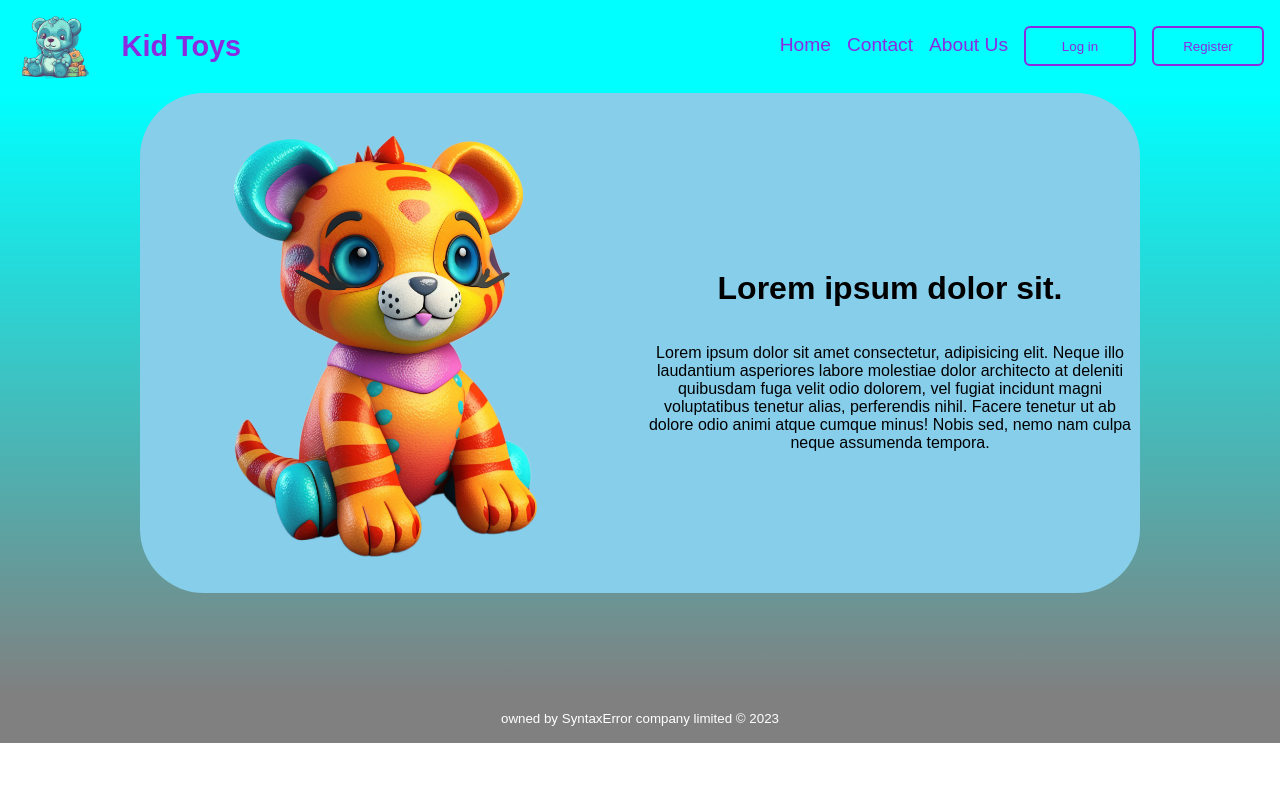
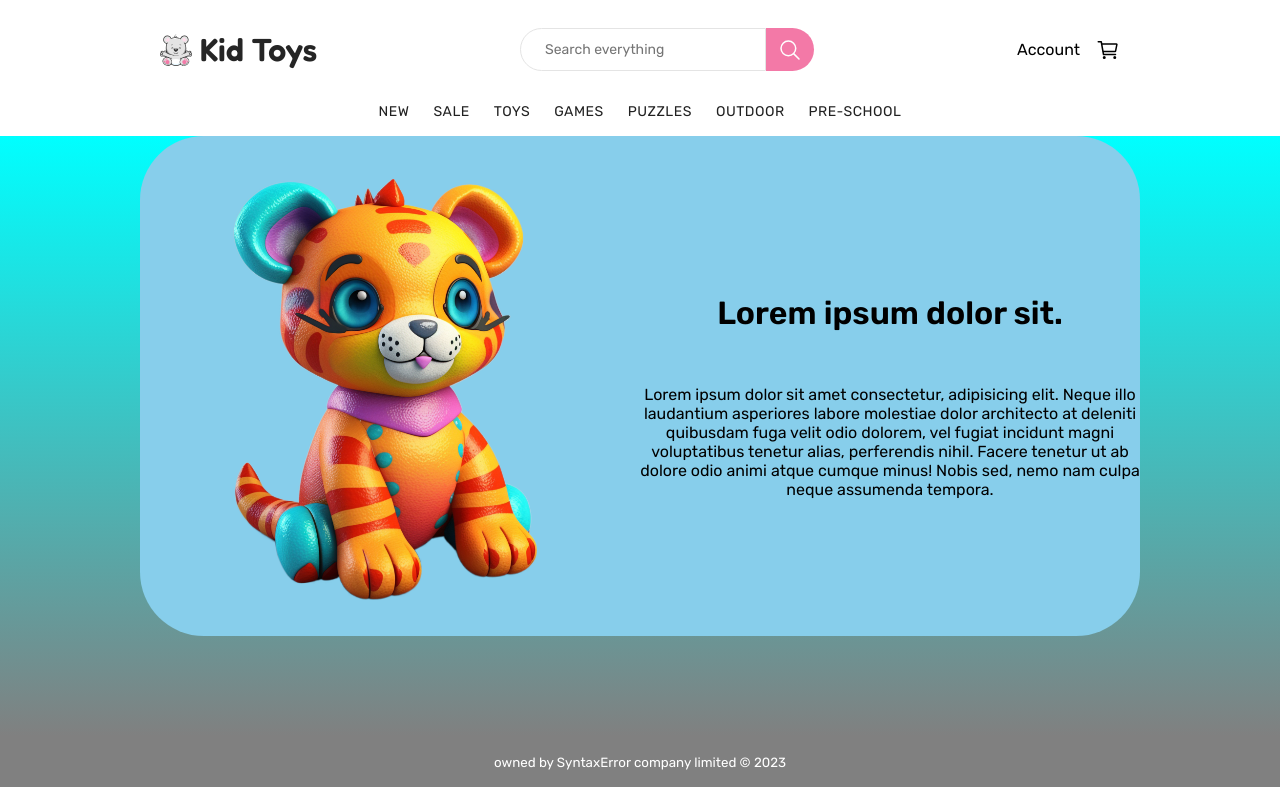
Before and after one commit to z0bla/kid-toys-webapp, a React (Create React App) app: page / in a window 1280 px wide. Built offline with nearby package versions, Linux system fonts and the light colour scheme.

Commit message:
Change header content (#15)
Added logo, search form, account link, cart link, and a navigation menu

```diff
--- a/src/components/Header/Header.module.css
+++ b/src/components/Header/Header.module.css
@@ -1,139 +1,16 @@
-* {
-  margin: 0;
-  padding: 0;
-  font-family: "Poppins", sans-serif;
-  box-sizing: border-box;
+.headerContainer {
+  align-items: center;
+  display: flex;
+  flex-wrap: wrap;
+  gap: 1rem;
+  justify-content: space-between;
+  margin: auto;
+  max-width: 60rem;
+  padding: 1rem;
 }
 
-.headerContainer {
-  font-size: 1.2rem;
-  top: 0;
-  left: 0;
-  width: 100%;
-  padding: 0.5rem 1rem;
-  background-color: aqua;
-  display: flex;
-  justify-content: space-between;
-  align-items: center;
-}
-
-.leftSideHeader {
-  display: flex;
-  align-items: center;
-}
-
-.logoImg {
-  width: 4em;
-}
-
-.logoText {
-  margin-left: 1em;
-  color: blueviolet;
-}
-
-.navigation a {
-  position: relative;
-  color: blueviolet;
-  text-decoration: none;
-  font-weight: 500;
-  margin-left: 1rem;
-  transition: 0.2s;
-}
-
-.navigation a::after {
-  content: "";
-  position: absolute;
-  left: 0;
-  bottom: -6px;
-  width: 100%;
-  height: 3px;
-  background: blueviolet;
-  border-radius: 5px;
-  transform: scaleX(0);
-  transition: transform 0.5s;
-}
-
-.navigation a:hover::after {
-  transform: scaleX(1);
-}
-
-.btnLogin,
-.btnRegister {
-  width: 7rem;
-  height: 2.5rem;
-  background: transparent;
-  border: 2px solid blueviolet;
-  outline: none;
-  border-radius: 6px;
-  cursor: pointer;
-  color: blueviolet;
-  font-weight: 500;
-  margin-left: 1rem;
-  transition: 0.5s;
-}
-
-.btnLogin:hover,
-.btnRegister:hover {
-  background: blueviolet;
-  color: white;
-}
-
-.meniBarIcon {
-  display: none;
-}
-
-@media screen and (max-width: 780px) {
-  .meniBarIcon {
-    display: block;
-  }
-
-  .navigation {
-    display: none;
-  }
-
-  #mobileNavLinks,
-  #hideMobileNavLinks {
-    display: flex;
-    flex-direction: column;
-    justify-content: center;
-    align-items: center;
-    position: absolute;
-    left: 0;
-    top: 5rem;
-    width: 100%;
-    background-color: #8fbc8f;
-    padding-bottom: 5px;
-    transition: all 0.3s;
-    z-index: 111;
-  }
-
-  #hideMobileNavLinks {
-    display: none;
-  }
-  #mobileNavLinks .navBtn,
-  #hideMobileNavLinks .navBtn {
-    padding: 5px 10px;
-    margin-bottom: 5px;
-  }
-
-  #mobileNavLinks a,
-  #hideMobileNavLinks a {
-    padding: 0 auto;
-  }
-
-  #mobileNavLinks .navBtn::after,
-  #hideMobileNavLinks .navBtn::after {
-    content: none;
+@media screen and (min-width: 40rem) {
+  .headerContainer {
+    padding: 1.75rem 1rem 1rem;
   }
 }
-
-@media screen and (max-width: 380px) {
-  .logoText {
-    display: none;
-  }
-
-  .meniBarIcon {
-    margin-left: auto;
-    order: 2;
-  }
-}
--- a/src/components/Header/index.tsx
+++ b/src/components/Header/index.tsx
@@ -1,50 +1,18 @@
-import React, { useState } from "react";
-import { AiOutlineBars } from "react-icons/ai";
-import { RiCloseLine } from "react-icons/ri";
+import React from "react";
 
+import Logo from "../Logo";
+import NavBar from "../NavBar";
+import Search from "../Search";
+import SiteActions from "../SiteActions";
 import styles from "./Header.module.css";
-import logo from "./logoForHeader.png";
 
 function Header(): JSX.Element {
-  const [showMenu, setShowNMenu] = useState(false);
-
-  const toggleMenu = () => {
-    setShowNMenu(!showMenu);
-  };
-
   return (
     <div className={styles.headerContainer}>
-      <div className={styles.leftSideHeader}>
-        <img src={logo} className={styles.logoImg} />
-        <h2 className={styles.logoText}>Kid Toys</h2>
-      </div>
-      <nav
-        className={styles.navigation}
-        id={showMenu ? styles.mobileNavLinks : styles.hideMobileNavLinks}
-      >
-        <a href="#" className={styles.navBtn}>
-          Home
-        </a>
-        <a href="#" className={styles.navBtn}>
-          Contact
-        </a>
-        <a href="#" className={styles.navBtn}>
-          About Us
-        </a>
-        <button className={`${styles.btnLogin} ${styles.navBtn}`}>
-          Log in
-        </button>
-        <button className={`${styles.btnRegister} ${styles.navBtn}`}>
-          Register
-        </button>
-      </nav>
-      <div className={styles.meniBarIcon} onClick={toggleMenu}>
-        {showMenu ? (
-          <RiCloseLine color="blueviolet" size={30} />
-        ) : (
-          <AiOutlineBars color="blueviolet" size={27} />
-        )}
-      </div>
+      <Logo />
+      <Search />
+      <SiteActions />
+      <NavBar />
     </div>
   );
 }
--- /dev/null
+++ b/src/components/Logo/Logo.module.css
@@ -0,0 +1,36 @@
+.logoContainer {
+  align-items: center;
+  display: flex;
+  font-family: var(--font-secondary);
+  gap: 0.5rem;
+}
+
+.logoImg {
+  height: 1.75rem;
+}
+
+.logoText {
+  color: var(--neutral-darkest);
+  font-size: 1.5rem;
+  margin: 0;
+}
+
+@media screen and (min-width: 40rem) {
+  .logoImg {
+    height: 2rem;
+  }
+
+  .logoText {
+    font-size: 1.75rem;
+  }
+}
+
+@media screen and (min-width: 60rem) {
+  .logoImg {
+    height: 2.25;
+  }
+
+  .logoText {
+    font-size: 2rem;
+  }
+}
--- /dev/null
+++ b/src/components/Logo/index.tsx
@@ -0,0 +1,13 @@
+import React from "react";
+
+import styles from "./Logo.module.css";
+import logo from "./kid-toys-logo.svg";
+
+export default function Logo() {
+  return (
+    <div className={styles.logoContainer}>
+      <img src={logo} className={styles.logoImg} />
+      <h2 className={styles.logoText}>Kid Toys</h2>
+    </div>
+  );
+}
--- /dev/null
+++ b/src/components/NavBar/NavBar.module.css
@@ -0,0 +1,82 @@
+.navIcon {
+  display: flex;
+  font-size: 1.25rem;
+}
+
+.navMenu {
+  background-color: var(--neutral-lightest);
+  bottom: 0;
+  box-shadow: 0 0 15px rgba(0, 0, 0, 0.1);
+  padding: 5rem 3.125rem 1.25rem;
+  position: fixed;
+  right: 0;
+  top: 0;
+  transform: translateX(100%);
+  transition: transform 200ms;
+}
+
+.navMenu.active {
+  transform: translateX(0);
+}
+
+.closeButton {
+  font-size: 2rem;
+  position: absolute;
+  right: 0.5rem;
+  text-align: right;
+  top: 0.75rem;
+  transition: color 200ms, transform 200ms;
+}
+
+.closeButton:hover {
+  color: var(--accent-pink-dark);
+}
+
+.navMenu ul {
+  display: flex;
+  flex-direction: column;
+  font-size: 1rem;
+  gap: 1.5rem;
+  list-style: none;
+  margin: 0;
+  padding: 0;
+}
+
+.navMenu a {
+  color: var(--neutral-darker);
+  text-decoration: none;
+  transition: color 200ms;
+}
+
+.navMenu a:hover {
+  color: var(--accent-pink-dark);
+}
+
+@media screen and (min-width: 40rem) {
+  .nav {
+    margin: auto;
+  }
+
+  .navIcon {
+    display: none;
+  }
+
+  .closeButton {
+    display: none;
+  }
+
+  .navMenu {
+    box-shadow: none;
+    margin-top: 1rem;
+    padding: 0;
+    position: static;
+    transform: translateX(0);
+  }
+
+  .navMenu ul {
+    flex-direction: row;
+    font-size: 0.875rem;
+    letter-spacing: 0.5px;
+    text-transform: uppercase;
+  }
+}
--- /dev/null
+++ b/src/components/NavBar/index.tsx
@@ -0,0 +1,49 @@
+import React, { useState } from "react";
+import { IoCloseOutline, IoMenuOutline } from "react-icons/io5";
+
+import styles from "./NavBar.module.css";
+
+export default function NavBar() {
+  const [showNavBar, setShowNavBar] = useState(false);
+
+  const handleShowNavBar = () => {
+    console.log("navbar menu clicked");
+    setShowNavBar((isShown) => !isShown);
+  };
+
+  return (
+    <nav className={styles.nav}>
+      <div className={styles.navIcon} onClick={handleShowNavBar}>
+        <IoMenuOutline />
+      </div>
+      <div className={`${styles.navMenu} ${showNavBar ? styles.active : ""}`}>
+        <div className={styles.closeButton} onClick={handleShowNavBar}>
+          <IoCloseOutline />
+        </div>
+        <ul>
+          <li>
+            <a href="#">New</a>
+          </li>
+          <li>
+            <a href="#">Sale</a>
+          </li>
+          <li>
+            <a href="#">Toys</a>
+          </li>{" "}
+          <li>
+            <a href="#">Games</a>
+          </li>
+          <li>
+            <a href="#">Puzzles</a>
+          </li>
+          <li>
+            <a href="#">Outdoor</a>
+          </li>
+          <li>
+            <a href="#">Pre-School</a>
+          </li>
+        </ul>
+      </div>
+    </nav>
+  );
+}
--- /dev/null
+++ b/src/components/Search/Search.module.css
@@ -0,0 +1,46 @@
+.form {
+  display: none;
+}
+
+.searchField {
+  border-radius: 22px 0 0 22px;
+  border: 1px solid var(--neutral-light);
+  color: var(--neutral-dark);
+  font-family: inherit;
+  font-size: 0.875rem;
+  padding: 0.5rem 1rem;
+}
+
+.searchField:focus {
+  border: 1px solid var(--accent-pink-dark);
+  outline: none;
+}
+
+.searchButton {
+  align-items: center;
+  background-color: var(--accent-pink-dark);
+  border-radius: 0 22px 22px 0;
+  border: none;
+  color: var(--neutral-lightest);
+  display: flex;
+  font-size: 1.5rem;
+  justify-content: center;
+  padding: 0.25rem 0.75rem;
+  transition: background-color 200ms;
+}
+
+.searchButton:hover {
+  background-color: var(--accent-blue-dark);
+}
+
+@media screen and (min-width: 40rem) {
+  .form {
+    display: flex;
+  }
+}
+
+@media screen and (min-width: 60rem) {
+  .searchField {
+    padding: 0.75rem 1.5rem;
+  }
+}
--- /dev/null
+++ b/src/components/Search/index.tsx
@@ -0,0 +1,32 @@
+import React, { useState } from "react";
+import { IoSearchOutline } from "react-icons/io5";
+
+import styles from "./Search.module.css";
+
+function Search(): JSX.Element {
+  const [searchTerm, setSearchTerm] = useState("");
+
+  const handleSearchInput = (e: React.ChangeEvent<HTMLInputElement>) => {
+    setSearchTerm(e.target.value);
+  };
+
+  const handleSearchSubmit = (e: React.FormEvent<HTMLFormElement>) => {
+    e.preventDefault();
+    console.log(searchTerm);
+  };
+
+  return (
+    <form className={styles.form} onSubmit={handleSearchSubmit}>
+      <input
+        className={styles.searchField}
+        type="search"
+        placeholder="Search everything"
+        onChange={handleSearchInput}
+      />
+      <button className={styles.searchButton}>
+        <IoSearchOutline />
+      </button>
+    </form>
+  );
+}
+export default Search;
--- /dev/null
+++ b/src/components/SiteActions/SiteActions.module.css
@@ -0,0 +1,43 @@
+.siteActions {
+  align-items: center;
+  display: flex;
+  font-size: 0.875rem;
+  gap: 1rem;
+  margin-left: auto;
+}
+
+.siteActions a {
+  color: inherit;
+  font-size: 0.75rem;
+  text-decoration: none;
+}
+
+.siteActions svg {
+  font-size: 1.25rem;
+}
+
+.siteActions svg:hover {
+  cursor: pointer;
+}
+
+.siteActions * {
+  transition: color 0.2s;
+}
+
+.siteActions *:hover {
+  color: var(--accent-pink-dark);
+}
+
+@media screen and (min-width: 40rem) {
+  .siteActions {
+    margin-left: 0;
+  }
+
+  .siteActions a {
+    font-size: 1rem;
+  }
+
+  .siteActions svg {
+    font-size: 1.5rem;
+  }
+}
--- /dev/null
+++ b/src/components/SiteActions/index.tsx
@@ -0,0 +1,13 @@
+import React from "react";
+import { IoCartOutline } from "react-icons/io5";
+
+import styles from "./SiteActions.module.css";
+
+export default function SiteActions() {
+  return (
+    <div className={styles.siteActions}>
+      <a href="#">Account</a>
+      <IoCartOutline />
+    </div>
+  );
+}
--- a/src/index.css
+++ b/src/index.css
@@ -23,3 +23,7 @@ body {
   -webkit-font-smoothing: antialiased;
   -moz-osx-font-smoothing: grayscale;
 }
+
+button {
+  cursor: pointer;
+}
```
Also changed, not shown: src/components/Header/logoForHeader.png (deleted), src/components/Logo/kid-toys-logo.svg (added).
